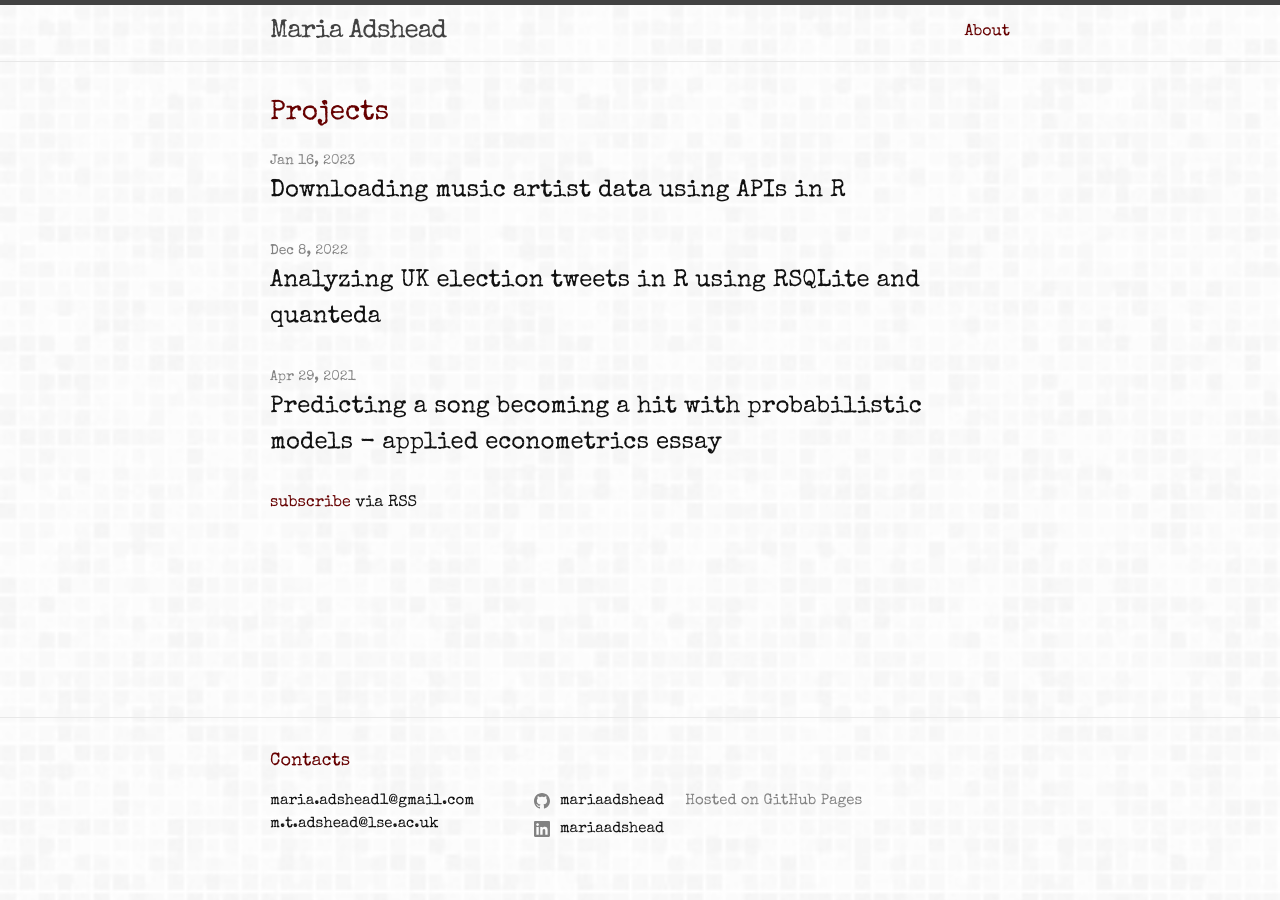
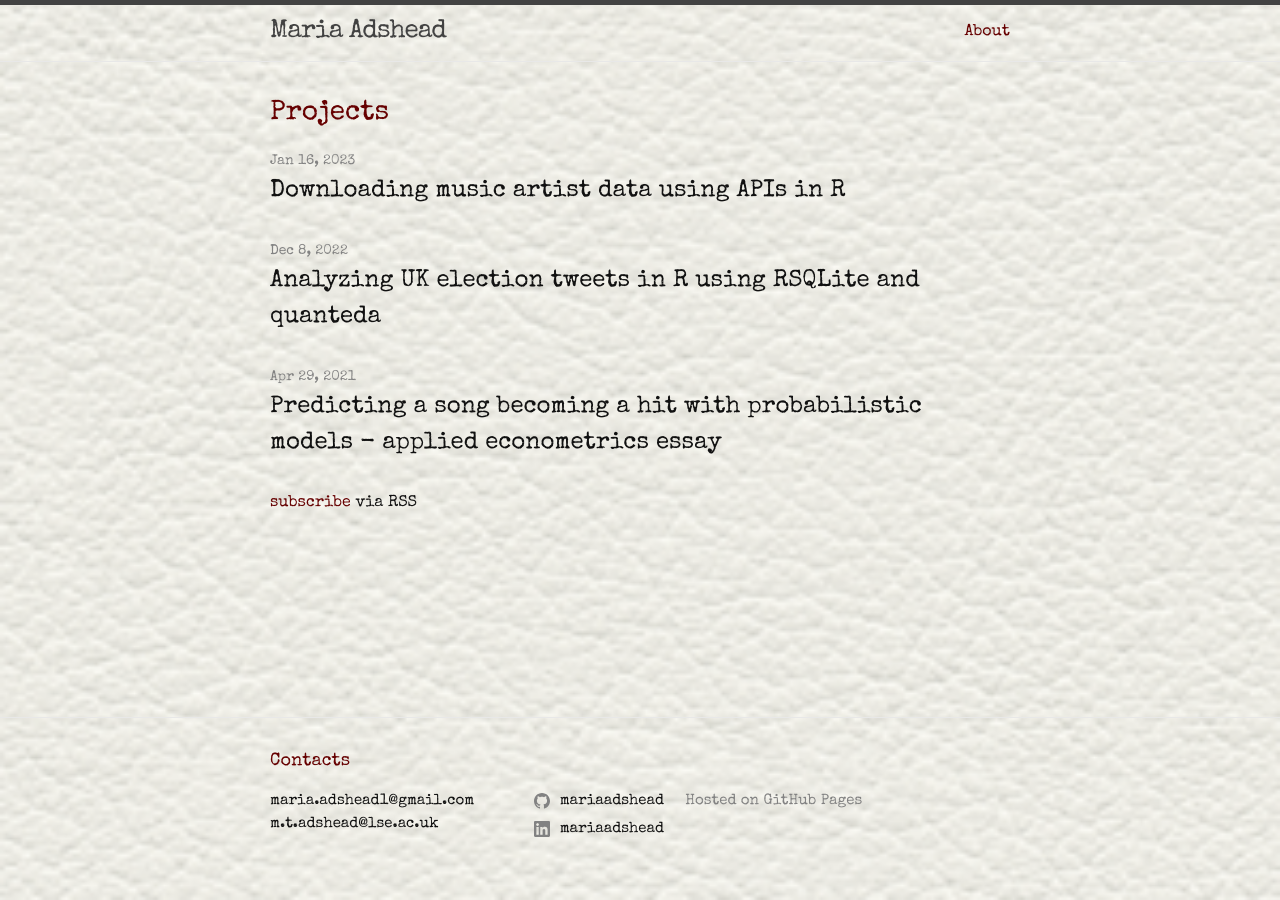
Before and after one commit to mariaadshead/mariaadshead.github.io, a Jekyll site: the page built from docs/index.markdown, in a window 1280 px wide. Built offline with Jekyll 4.4.1, drawn with Linux system fonts in a browser that asks for light colours; some web fonts are replaced.

Commit message:
Update default.html

```diff
--- a/docs/_layouts/default.html
+++ b/docs/_layouts/default.html
@@ -22,7 +22,7 @@
     <head>
     <style>
     body {
-      background-image: url('{{ site.baseurl }}/assets/grey.png');
+      background-image: url('{{ site.baseurl }}/assets/leather.png');
       background-repeat: no-repeat;
       background-attachment: fixed;
       background-size: cover;
```
